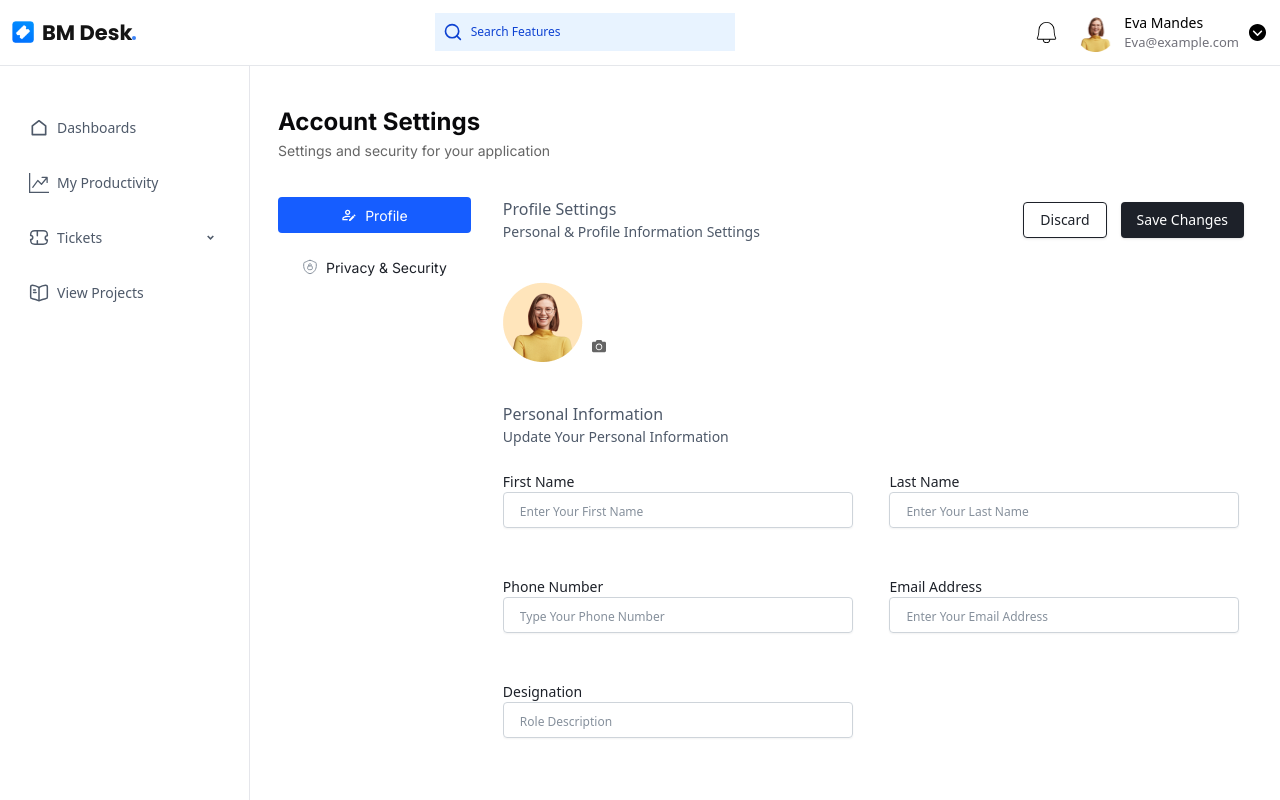
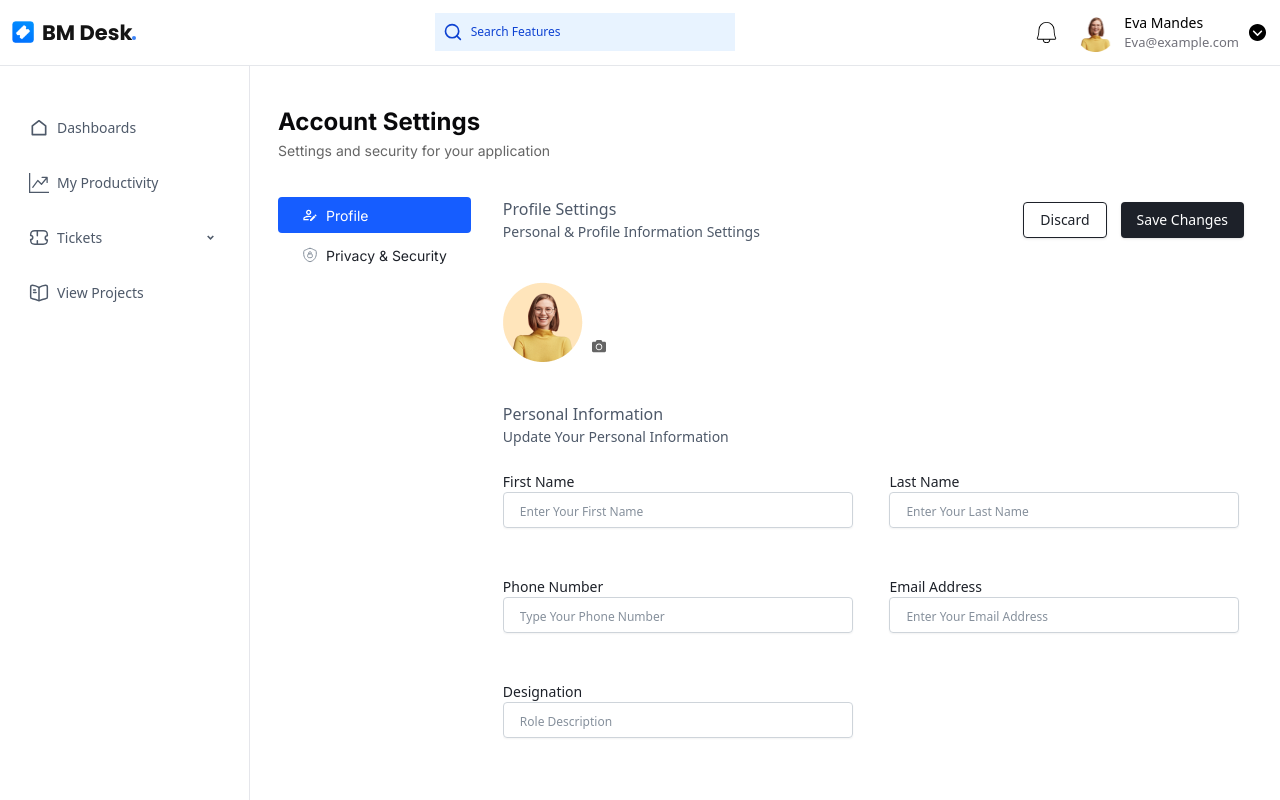
Before and after one commit to Mojithmj/BM-DESK-PROJECT, a React (Vite) app in the folder bm-desk/: page /editaccountsettings in a window 1280 px wide. Built offline with nearby package versions, Linux system fonts and the light colour scheme.

Commit message:
account settings tab

```diff
--- a/bm-desk/src/components/AccountSettings.jsx
+++ b/bm-desk/src/components/AccountSettings.jsx
@@ -95,7 +95,7 @@ function AccountSettings() {
                   <Button
                     key={tab.value}
                     onClick={() => setActiveTab(tab.value)}
-                    className={`font-inter min-w-fit px-4 md:px-6 text-[10px] sm:text-[10px] md:text-[12px] xl:text-[14px] 2xl:text-[16px] flex gap-[8px] font-normal rounded-[4px] transition-colors border-0 shadow-none ${
+                    className={`font-inter min-w-fit px-4 md:px-6 text-[10px] sm:text-[10px] md:text-[12px] xl:text-[14px] 2xl:text-[16px] flex justify-start  gap-[8px] font-normal rounded-[4px] transition-colors border-0 shadow-none  ${
                       activeTab === tab.value
                         ? "bg-[#165DFF] text-[#FFFFFF] hover:bg-[#165DFF] hover:text-[#FFFFFF]"
                         : "bg-[#FFFFFF] text-[#1D2129] hover:bg-[#FFFFFF] hover:text-[#1D2129]"
--- a/bm-desk/src/components/Editaccountsettings.jsx
+++ b/bm-desk/src/components/Editaccountsettings.jsx
@@ -82,12 +82,12 @@ function Editaccountsettings({ onInputChange }) {
           <div className="flex flex-col md:flex-row gap-8">
             {/* Tabs - Horizontal on small screens, vertical on md and up */}
             <div className="w-full md:w-auto">
-              <div className="flex md:flex-col gap-4 overflow-x-auto md:overflow-x-visible">
+              <div className="flex md:flex-col gap-1 overflow-x-auto md:overflow-x-visible">
                 {tabs.map((tab) => (
                   <Button
                     key={tab.value}
                     onClick={() => setActiveTab(tab.value)}
-                    className={`font-inter min-w-fit px-4 md:px-6 text-[12px] sm:text-[10px] md:text-[12px] xl:text-[14px] 2xl:text-[16px] flex gap-[8px] font-normal rounded-[4px] transition-colors border-0 shadow-none ${
+                    className={`font-inter min-w-fit px-4 md:px-6 text-[10px] sm:text-[10px] md:text-[12px] xl:text-[14px] 2xl:text-[16px] flex justify-start  gap-[8px] font-normal rounded-[4px] transition-colors border-0 shadow-none  ${
                       activeTab === tab.value
                         ? "bg-[#165DFF] text-[#FFFFFF] hover:bg-[#165DFF] hover:text-[#FFFFFF]"
                         : "bg-[#FFFFFF] text-[#1D2129] hover:bg-[#FFFFFF] hover:text-[#1D2129]"
```
